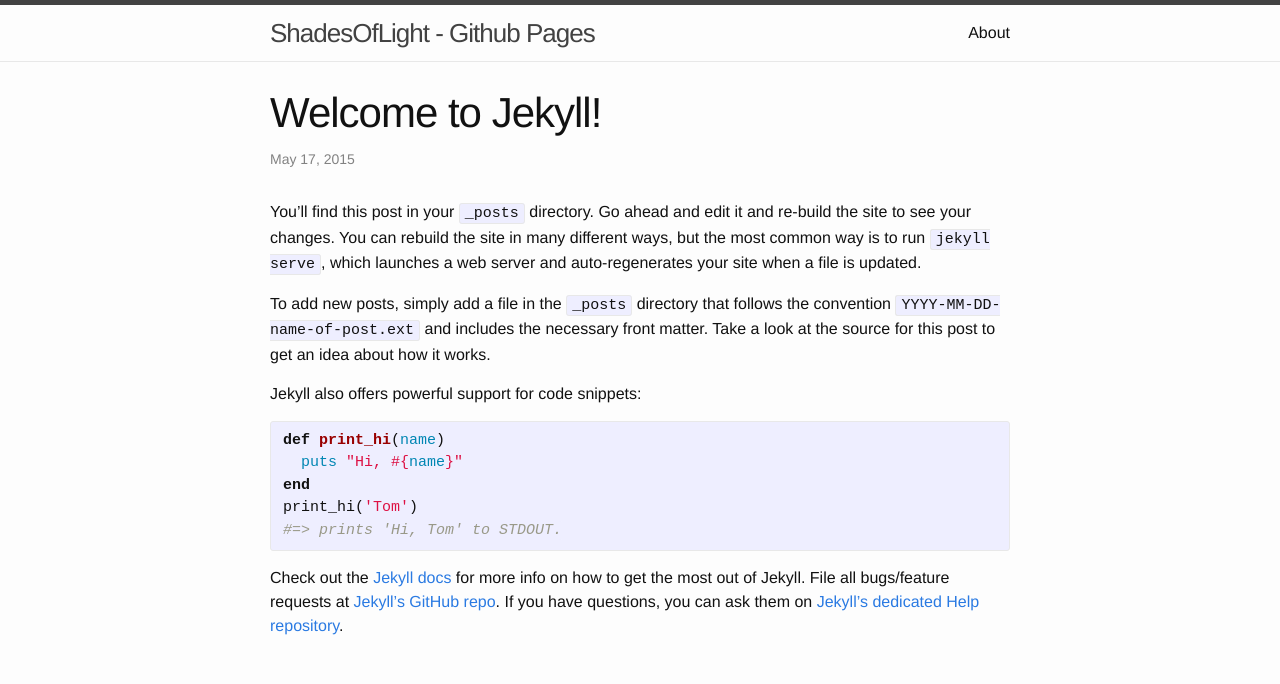
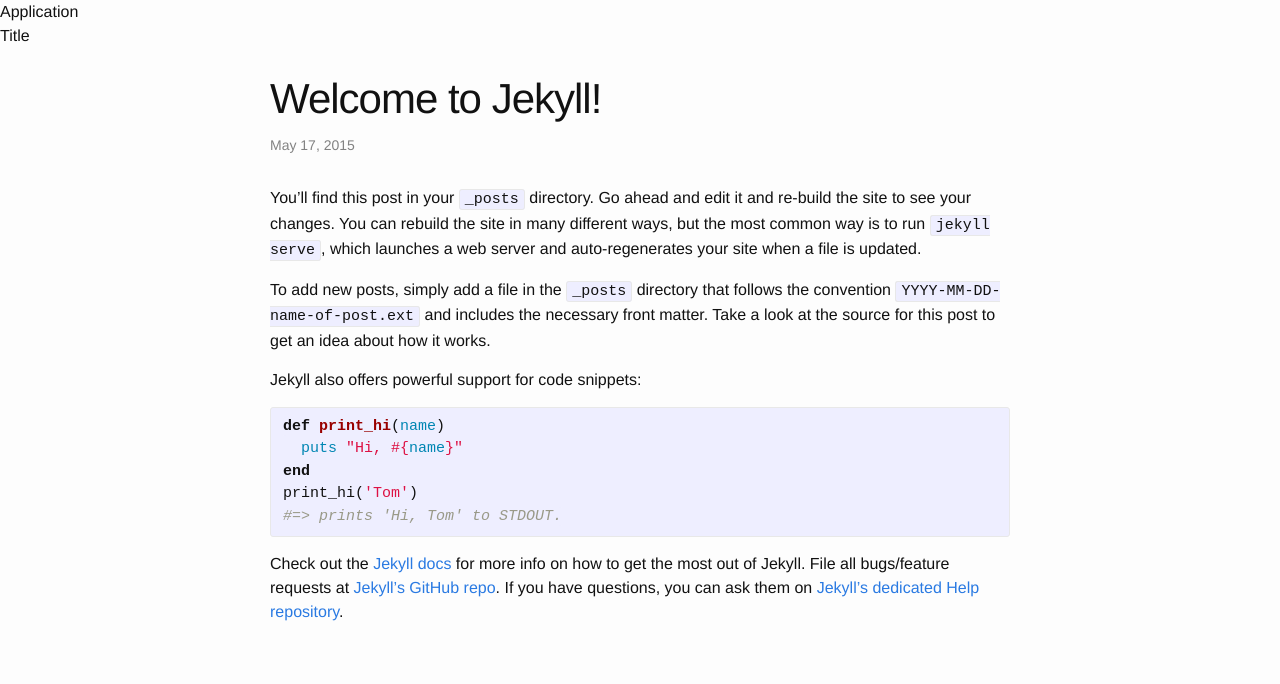
Before and after one commit to chadfurman/shadesoflight.github.io, a Jekyll site: the page built from _posts/2015-05-17-welcome-to-jekyll.markdown, in a window 1280 px wide. Shown: the top 684 px of the page. Built offline with Jekyll 4.4.1, drawn with Linux system fonts in a browser that asks for light colours; some of the changed text lies outside the part shown; grey boxes are pictures that could not be loaded.

Commit message:
polymer added

```diff
--- a/_includes/footer.html
+++ /dev/null
@@ -1,55 +0,0 @@
-<footer class="site-footer">
-
-  <div class="wrapper">
-
-    <h2 class="footer-heading">{{ site.title }}</h2>
-
-    <div class="footer-col-wrapper">
-      <div class="footer-col  footer-col-1">
-        <ul class="contact-list">
-          <li>{{ site.title }}</li>
-          <li><a href="mailto:{{ site.email }}">{{ site.email }}</a></li>
-        </ul>
-      </div>
-
-      <div class="footer-col  footer-col-2">
-        <ul class="social-media-list">
-          {% if site.github_username %}
-          <li>
-            <a href="https://github.com/{{ site.github_username }}">
-              <span class="icon  icon--github">
-                <svg viewBox="0 0 16 16">
-                  <path fill="#828282" d="M7.999,0.431c-4.285,0-7.76,3.474-7.76,7.761 c0,3.428,2.223,6.337,5.307,7.363c0.388,0.071,0.53-0.168,0.53-0.374c0-0.184-0.007-0.672-0.01-1.32 c-2.159,0.469-2.614-1.04-2.614-1.04c-0.353-0.896-0.862-1.135-0.862-1.135c-0.705-0.481,0.053-0.472,0.053-0.472 c0.779,0.055,1.189,0.8,1.189,0.8c0.692,1.186,1.816,0.843,2.258,0.645c0.071-0.502,0.271-0.843,0.493-1.037 C4.86,11.425,3.049,10.76,3.049,7.786c0-0.847,0.302-1.54,0.799-2.082C3.768,5.507,3.501,4.718,3.924,3.65 c0,0,0.652-0.209,2.134,0.796C6.677,4.273,7.34,4.187,8,4.184c0.659,0.003,1.323,0.089,1.943,0.261 c1.482-1.004,2.132-0.796,2.132-0.796c0.423,1.068,0.157,1.857,0.077,2.054c0.497,0.542,0.798,1.235,0.798,2.082 c0,2.981-1.814,3.637-3.543,3.829c0.279,0.24,0.527,0.713,0.527,1.437c0,1.037-0.01,1.874-0.01,2.129 c0,0.208,0.14,0.449,0.534,0.373c3.081-1.028,5.302-3.935,5.302-7.362C15.76,3.906,12.285,0.431,7.999,0.431z"/>
-                </svg>
-              </span>
-
-              <span class="username">{{ site.github_username }}</span>
-            </a>
-          </li>
-          {% endif %}
-
-          {% if site.twitter_username %}
-          <li>
-            <a href="https://twitter.com/{{ site.twitter_username }}">
-              <span class="icon  icon--twitter">
-                <svg viewBox="0 0 16 16">
-                  <path fill="#828282" d="M15.969,3.058c-0.586,0.26-1.217,0.436-1.878,0.515c0.675-0.405,1.194-1.045,1.438-1.809
-                  c-0.632,0.375-1.332,0.647-2.076,0.793c-0.596-0.636-1.446-1.033-2.387-1.033c-1.806,0-3.27,1.464-3.27,3.27 c0,0.256,0.029,0.506,0.085,0.745C5.163,5.404,2.753,4.102,1.14,2.124C0.859,2.607,0.698,3.168,0.698,3.767 c0,1.134,0.577,2.135,1.455,2.722C1.616,6.472,1.112,6.325,0.671,6.08c0,0.014,0,0.027,0,0.041c0,1.584,1.127,2.906,2.623,3.206 C3.02,9.402,2.731,9.442,2.433,9.442c-0.211,0-0.416-0.021-0.615-0.059c0.416,1.299,1.624,2.245,3.055,2.271 c-1.119,0.877-2.529,1.4-4.061,1.4c-0.264,0-0.524-0.015-0.78-0.046c1.447,0.928,3.166,1.469,5.013,1.469 c6.015,0,9.304-4.983,9.304-9.304c0-0.142-0.003-0.283-0.009-0.423C14.976,4.29,15.531,3.714,15.969,3.058z"/>
-                </svg>
-              </span>
-
-              <span class="username">{{ site.twitter_username }}</span>
-            </a>
-          </li>
-          {% endif %}
-        </ul>
-      </div>
-
-      <div class="footer-col  footer-col-3">
-        <p class="text">{{ site.description }}</p>
-      </div>
-    </div>
-
-  </div>
-
-</footer>
--- a/_includes/head.html
+++ b/_includes/head.html
@@ -6,6 +6,8 @@
   <title>{% if page.title %}{{ page.title }}{% else %}{{ site.title }}{% endif %}</title>
   <meta name="description" content="{% if page.excerpt %}{{ page.excerpt | strip_html | strip_newlines | truncate: 160 }}{% else %}{{ site.description }}{% endif %}">
 
+  <link rel="import" href="{{ "/bower_components/webcomponentsjs/webcomponentsjs.min.js" | prepend: site.baseurl }}">
+  <link rel="import" href="{{ "/bower_components/polymer/core-scaffold" | prepend: site.baseurl }}">
   <link rel="stylesheet" href="{{ "/css/main.css" | prepend: site.baseurl }}">
   <link rel="canonical" href="{{ page.url | replace:'index.html','' | prepend: site.baseurl | prepend: site.url }}">
   <link rel="alternate" type="application/rss+xml" title="{{ site.title }}" href="{{ "/feed.xml" | prepend: site.baseurl | prepend: site.url }}" />
--- a/_includes/header.html
+++ b/_includes/header.html
@@ -1,27 +1,9 @@
-<header class="site-header">
+<core-header-panel navigation flex mode="seamed">
+  <core-toolbar>Application</core-toolbar>
+  <core-menu theme="core-light-theme">
+    <core-item icon="settings" label="item1"></core-item>
+    <core-item icon="settings" label="item2"></core-item>
+  </core-menu>
+</core-header-panel>
 
-  <div class="wrapper">
-
-    <a class="site-title" href="{{ site.baseurl }}/">{{ site.title }}</a>
-
-    <nav class="site-nav">
-      <a href="#" class="menu-icon">
-        <svg viewBox="0 0 18 15">
-          <path fill="#424242" d="M18,1.484c0,0.82-0.665,1.484-1.484,1.484H1.484C0.665,2.969,0,2.304,0,1.484l0,0C0,0.665,0.665,0,1.484,0 h15.031C17.335,0,18,0.665,18,1.484L18,1.484z"/>
-          <path fill="#424242" d="M18,7.516C18,8.335,17.335,9,16.516,9H1.484C0.665,9,0,8.335,0,7.516l0,0c0-0.82,0.665-1.484,1.484-1.484 h15.031C17.335,6.031,18,6.696,18,7.516L18,7.516z"/>
-          <path fill="#424242" d="M18,13.516C18,14.335,17.335,15,16.516,15H1.484C0.665,15,0,14.335,0,13.516l0,0 c0-0.82,0.665-1.484,1.484-1.484h15.031C17.335,12.031,18,12.696,18,13.516L18,13.516z"/>
-        </svg>
-      </a>
-
-      <div class="trigger">
-        {% for page in site.pages %}
-          {% if page.title %}
-          <a class="page-link" href="{{ page.url | prepend: site.baseurl }}">{{ page.title }}</a>
-          {% endif %}
-        {% endfor %}
-      </div>
-    </nav>
-
-  </div>
-
-</header>
+<div tool>Title</div>
```
